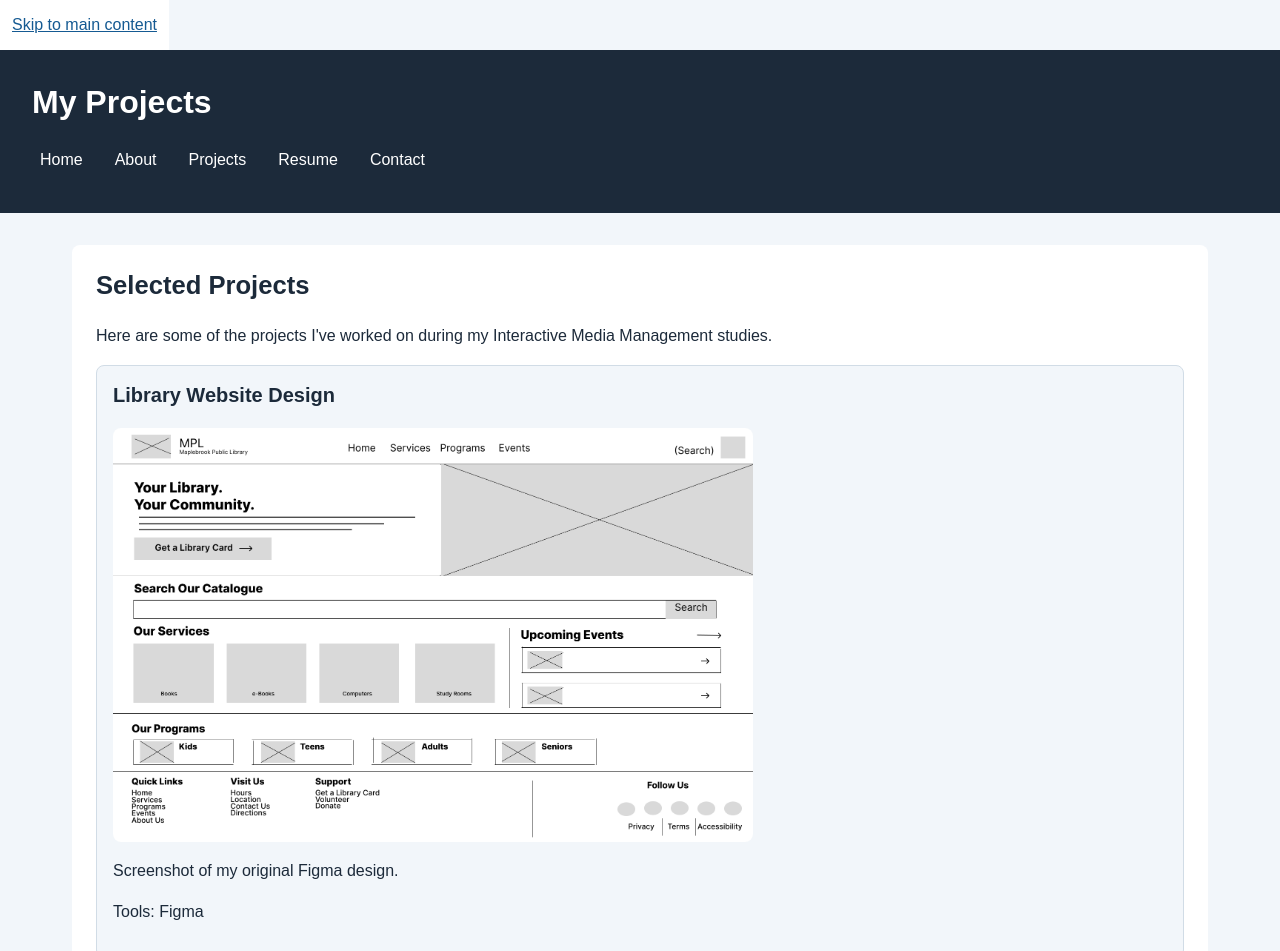
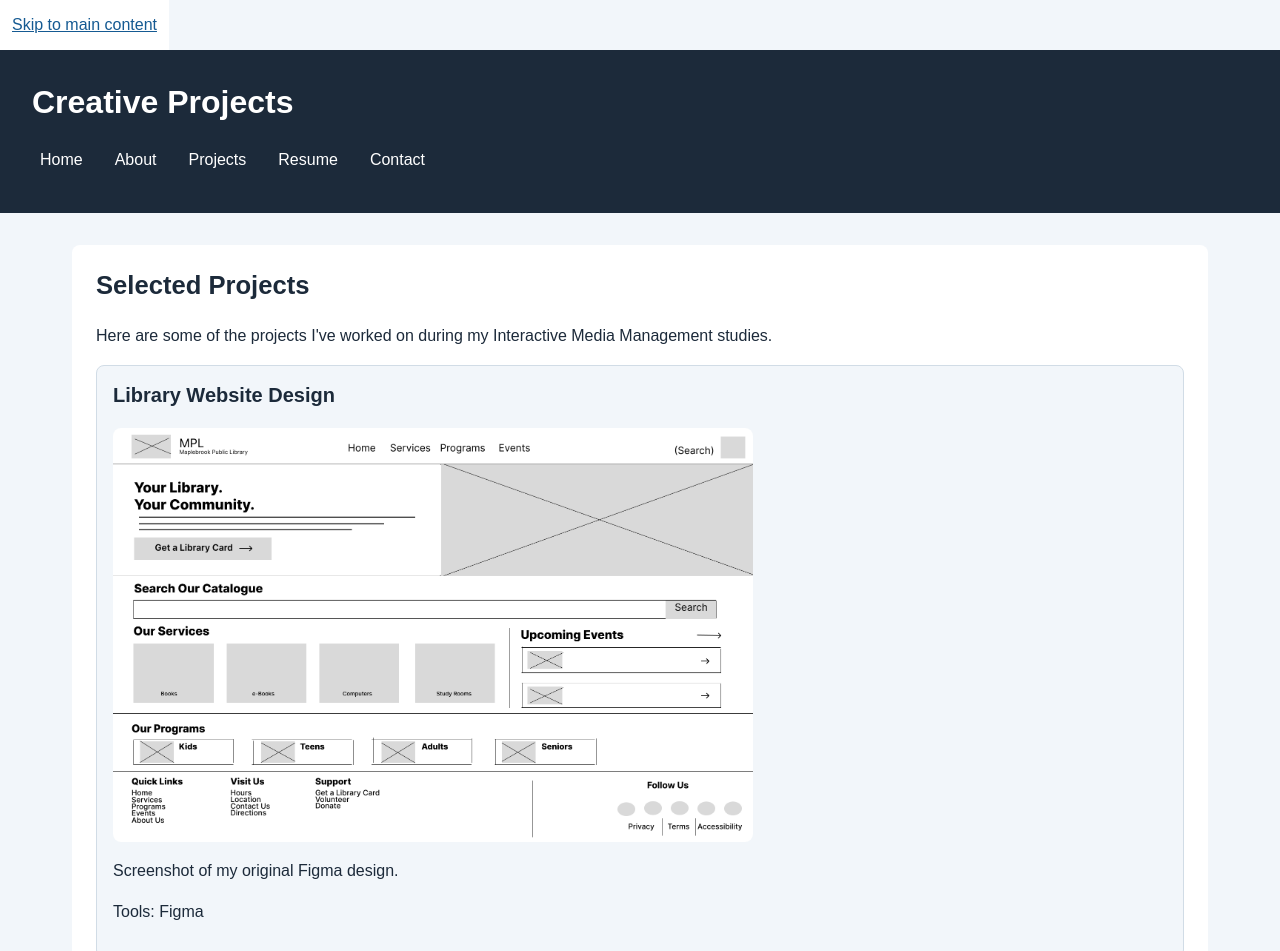
Before and after one commit to lamh0001/web-components, a plain HTML site: page projects.html in a window 1280 px wide. Shown: the top 951 px of the page. Drawn offline with Linux system fonts and the light colour scheme.

Commit message:
Week 10 Assignment

```diff
--- a/projects.html
+++ b/projects.html
@@ -4,7 +4,9 @@
 <head>
     <meta charset="UTF-8">
     <meta name="viewport" content="width=device-width, initial-scale=1.0">
-    <title>Projects | Brahim Design</title>
+    <title> Creative Projects | Brahim Design</title>
+    <meta name="description" content="Explore my creative projects in web design, photography, and graphic design.See the ideas, tools, and creative process behind each piece of work.">
+    <link rel="canonical" href="https://lamh0001.github.io/web-components/projects.html">
     <link rel="stylesheet" href="style.css">
 </head>
 <body>
@@ -12,7 +14,7 @@
     <a href="#main">Skip to main content</a>
 
     <header>
-        <h1>My Projects</h1>
+        <h1>Creative Projects</h1>
 
         <nav aria-label="Main navigation">
             <ul>
```
Also changed, not shown: index.html (+4 -2 lines).
